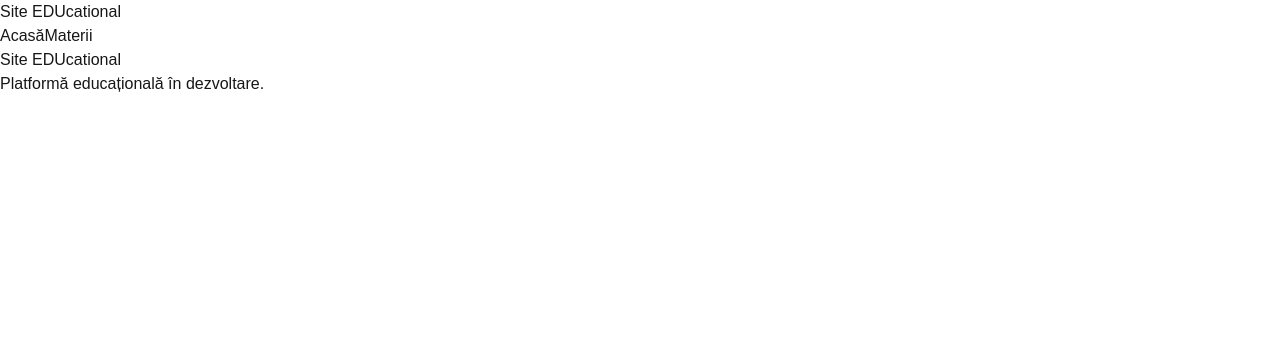
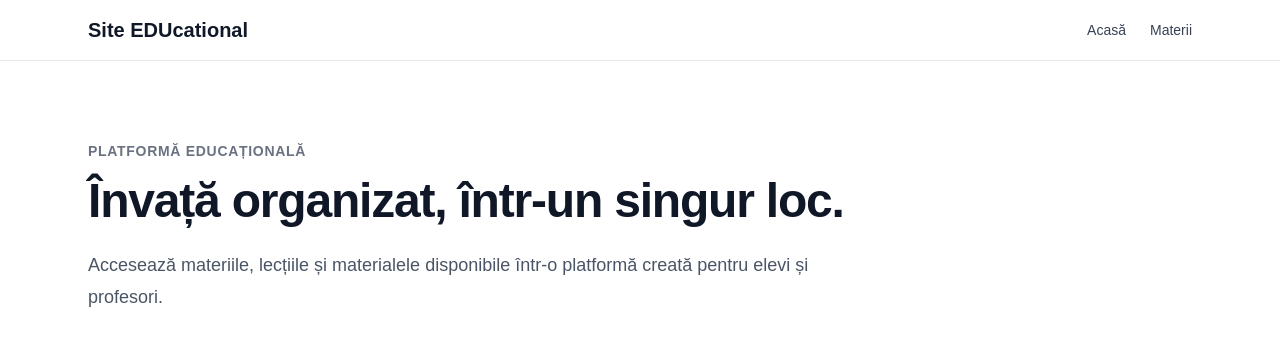
Before and after one commit to MAndrei2308/SiteEDUcational, a Next.js app: page / in a window 1280 px wide. Shown: the top 346 px of the page. Built offline with nearby package versions, Linux system fonts and the light colour scheme.

Commit message:
feat: style header and public pages

```diff
--- a/src/app/materii/page.tsx
+++ b/src/app/materii/page.tsx
@@ -1,8 +1,11 @@
 export default function SubjectsPage() {
   return (
-    <main>
-      <h1>Materii</h1>
-      <p>Aici vor fi afișate materiile disponibile.</p>
+    <main className="mx-auto max-w-6xl px-6 py-16">
+      <h1 className="text-3xl font-bold text-gray-900">Materii</h1>
+
+      <p className="mt-4 text-gray-600">
+        Aici vor fi afișate materiile disponibile.
+      </p>
     </main>
   );
 }
--- a/src/app/page.tsx
+++ b/src/app/page.tsx
@@ -1,8 +1,20 @@
 export default function Home() {
   return (
-    <main>
-      <h1>Site EDUcational</h1>
-      <p>Platformă educațională în dezvoltare.</p>
+    <main className="mx-auto max-w-6xl px-6 py-20">
+      <section className="max-w-3xl">
+        <p className="mb-4 text-sm font-semibold uppercase tracking-wider text-gray-500">
+          Platformă educațională
+        </p>
+
+        <h1 className="text-4xl font-bold tracking-tight text-gray-900 sm:text-5xl">
+          Învață organizat, într-un singur loc.
+        </h1>
+
+        <p className="mt-6 text-lg leading-8 text-gray-600">
+          Accesează materiile, lecțiile și materialele disponibile într-o
+          platformă creată pentru elevi și profesori.
+        </p>
+      </section>
     </main>
   );
 }
--- a/src/components/Header.tsx
+++ b/src/components/Header.tsx
@@ -2,15 +2,28 @@ import Link from "next/link";
 
 export default function Header() {
   return (
-    <header>
-      <nav>
-        <Link href="/">Site EDUcational</Link>
+    <header className="border-b border-gray-200 bg-white">
+      <div className="mx-auto flex max-w-6xl items-center justify-between px-6 py-4">
+        <Link href="/" className="text-xl font-bold text-gray-900">
+          Site EDUcational
+        </Link>
 
-        <div>
-          <Link href="/">Acasă</Link>
-          <Link href="/materii">Materii</Link>
-        </div>
-      </nav>
+        <nav className="flex items-center gap-6">
+          <Link
+            href="/"
+            className="text-sm font-medium text-gray-700 transition hover:text-gray-900"
+          >
+            Acasă
+          </Link>
+
+          <Link
+            href="/materii"
+            className="text-sm font-medium text-gray-700 transition hover:text-gray-900"
+          >
+            Materii
+          </Link>
+        </nav>
+      </div>
     </header>
   );
 }
```
